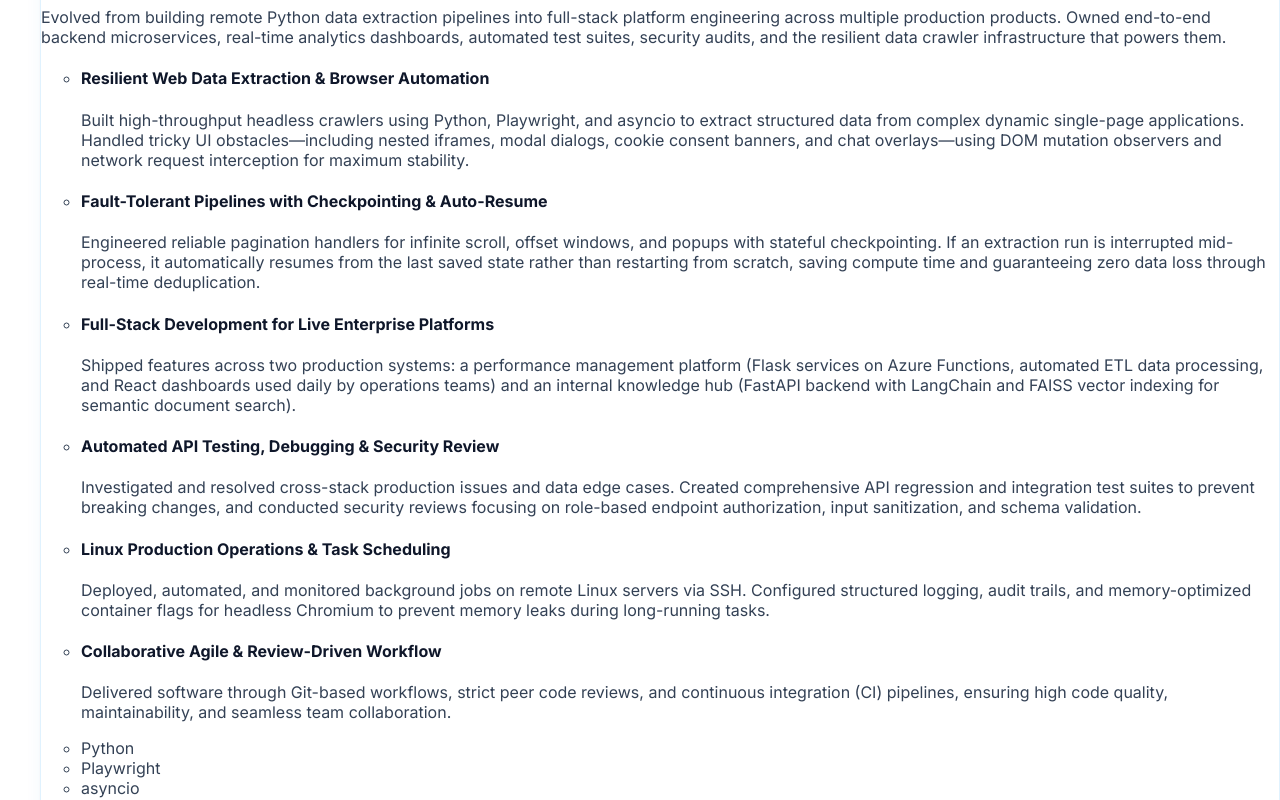
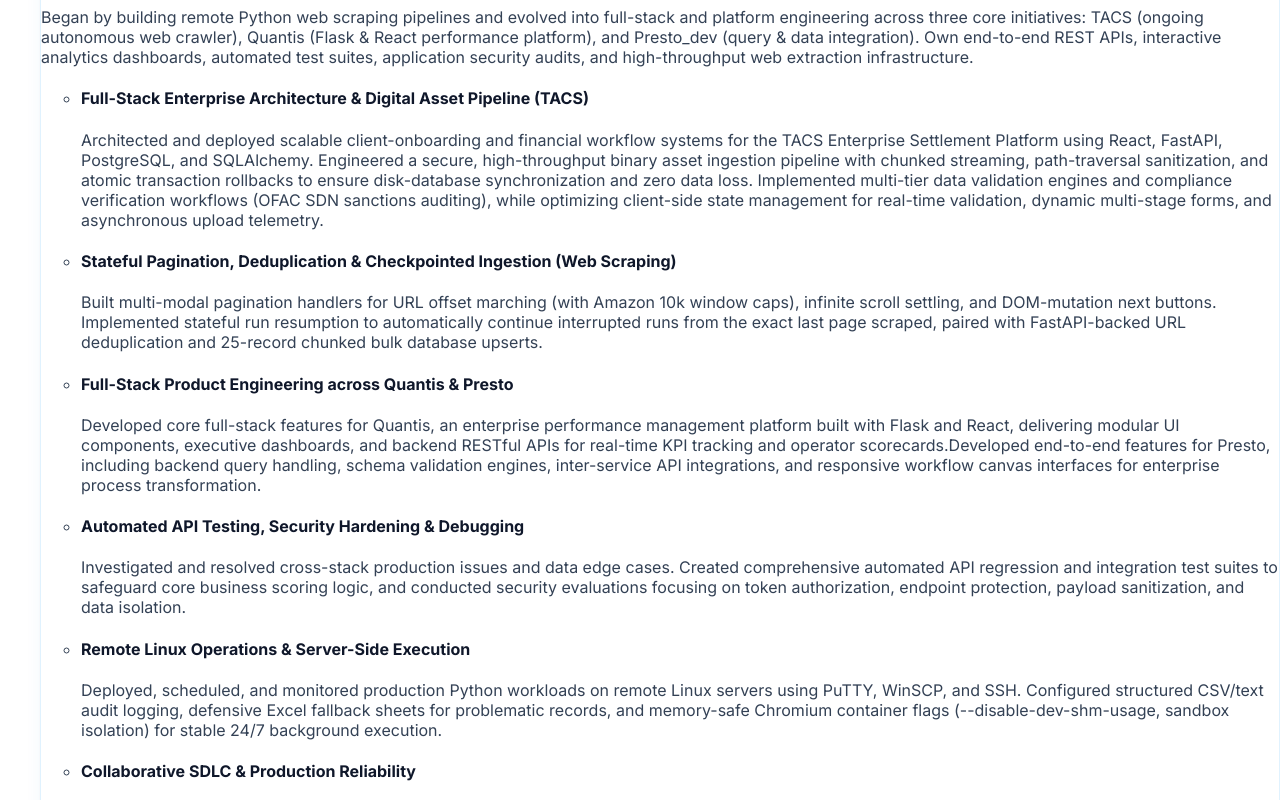
Before and after one commit to Akki-333/MyPortfolio, a React (Vite) app in the folder client/: page / in a window 1280 px wide. Shown: the part 10380-11180 px from the top of the page. Built offline with nearby package versions, Linux system fonts and the light colour scheme.

Commit message:
re-worked on experience section

```diff
--- a/client/src/data/experience.ts
+++ b/client/src/data/experience.ts
@@ -15,48 +15,46 @@
     location: "India",
     current: true,
     summary:
-      "Evolved from building remote Python data extraction pipelines into full-stack platform engineering across multiple production products. Owned end-to-end backend microservices, real-time analytics dashboards, automated test suites, security audits, and the resilient data crawler infrastructure that powers them.",
+      "Began by building remote Python web scraping pipelines and evolved into full-stack and platform engineering across three core initiatives: TACS (ongoing autonomous web crawler), Quantis (Flask & React performance platform), and Presto_dev (query & data integration). Own end-to-end REST APIs, interactive analytics dashboards, automated test suites, application security audits, and high-throughput web extraction infrastructure.",
     highlights: [
       {
-        headline: "Resilient Web Data Extraction & Browser Automation",
+        headline: "Full-Stack Enterprise Architecture & Digital Asset Pipeline (TACS)",
         detail:
-          "Built high-throughput headless crawlers using Python, Playwright, and asyncio to extract structured data from complex dynamic single-page applications. Handled tricky UI obstacles—including nested iframes, modal dialogs, cookie consent banners, and chat overlays—using DOM mutation observers and network request interception for maximum stability.",
+          "Architected and deployed scalable client-onboarding and financial workflow systems for the TACS Enterprise Settlement Platform using React, FastAPI, PostgreSQL, and SQLAlchemy. Engineered a secure, high-throughput binary asset ingestion pipeline with chunked streaming, path-traversal sanitization, and atomic transaction rollbacks to ensure disk-database synchronization and zero data loss. Implemented multi-tier data validation engines and compliance verification workflows (OFAC SDN sanctions auditing), while optimizing client-side state management for real-time validation, dynamic multi-stage forms, and asynchronous upload telemetry.",
       },
       {
-        headline: "Fault-Tolerant Pipelines with Checkpointing & Auto-Resume",
+        headline: "Stateful Pagination, Deduplication & Checkpointed Ingestion (Web Scraping)",
         detail:
-          "Engineered reliable pagination handlers for infinite scroll, offset windows, and popups with stateful checkpointing. If an extraction run is interrupted mid-process, it automatically resumes from the last saved state rather than restarting from scratch, saving compute time and guaranteeing zero data loss through real-time deduplication.",
+          "Built multi-modal pagination handlers for URL offset marching (with Amazon 10k window caps), infinite scroll settling, and DOM-mutation next buttons. Implemented stateful run resumption to automatically continue interrupted runs from the exact last page scraped, paired with FastAPI-backed URL deduplication and 25-record chunked bulk database upserts.",
       },
       {
-        headline: "Full-Stack Development for Live Enterprise Platforms",
+        headline: "Full-Stack Product Engineering across Quantis & Presto",
         detail:
-          "Shipped features across two production systems: a performance management platform (Flask services on Azure Functions, automated ETL data processing, and React dashboards used daily by operations teams) and an internal knowledge hub (FastAPI backend with LangChain and FAISS vector indexing for semantic document search).",
+          "Developed core full-stack features for Quantis, an enterprise performance management platform built with Flask and React, delivering modular UI components, executive dashboards, and backend RESTful APIs for real-time KPI tracking and operator scorecards.Developed end-to-end features for Presto, including backend query handling, schema validation engines, inter-service API integrations, and responsive workflow canvas interfaces for enterprise process transformation."
       },
       {
-        headline: "Automated API Testing, Debugging & Security Review",
+        headline: "Automated API Testing, Security Hardening & Debugging",
         detail:
-          "Investigated and resolved cross-stack production issues and data edge cases. Created comprehensive API regression and integration test suites to prevent breaking changes, and conducted security reviews focusing on role-based endpoint authorization, input sanitization, and schema validation.",
+          "Investigated and resolved cross-stack production issues and data edge cases. Created comprehensive automated API regression and integration test suites to safeguard core business scoring logic, and conducted security evaluations focusing on token authorization, endpoint protection, payload sanitization, and data isolation.",
       },
       {
-        headline: "Linux Production Operations & Task Scheduling",
+        headline: "Remote Linux Operations & Server-Side Execution",
         detail:
-          "Deployed, automated, and monitored background jobs on remote Linux servers via SSH. Configured structured logging, audit trails, and memory-optimized container flags for headless Chromium to prevent memory leaks during long-running tasks.",
+          "Deployed, scheduled, and monitored production Python workloads on remote Linux servers using PuTTY, WinSCP, and SSH. Configured structured CSV/text audit logging, defensive Excel fallback sheets for problematic records, and memory-safe Chromium container flags (--disable-dev-shm-usage, sandbox isolation) for stable 24/7 background execution.",
       },
       {
-        headline: "Collaborative Agile & Review-Driven Workflow",
+        headline: "Collaborative SDLC & Production Reliability",
         detail:
-          "Delivered software through Git-based workflows, strict peer code reviews, and continuous integration (CI) pipelines, ensuring high code quality, maintainability, and seamless team collaboration.",
+          "Delivered reliable software through Git-based workflows, strict peer code reviews, and continuous integration pipelines. Applied defensive engineering principles to ensure systems maintain structural correctness and graceful recovery even when upstream web inputs and schemas fail.",
       },
+
     ],
     stack: [
       "Python",
       "Playwright",
-      "asyncio",
-      "Flask",
       "FastAPI",
       "React",
       "SQL",
-      "Azure Functions",
       "Linux / SSH",
       "Git",
     ],
```
